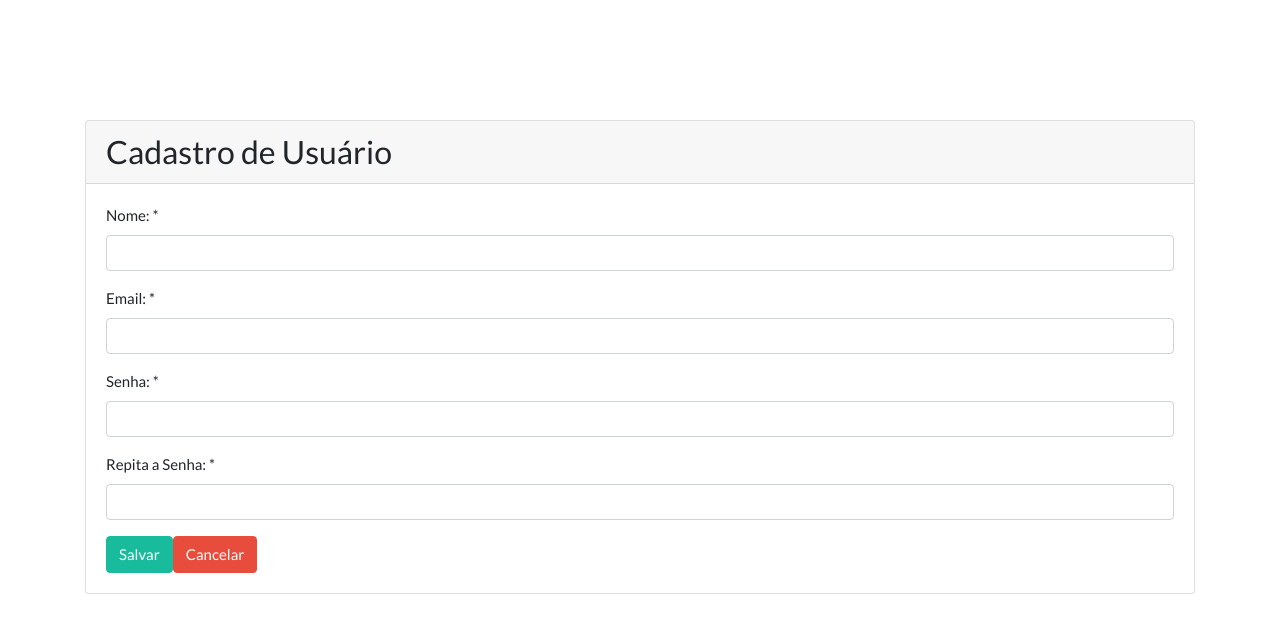
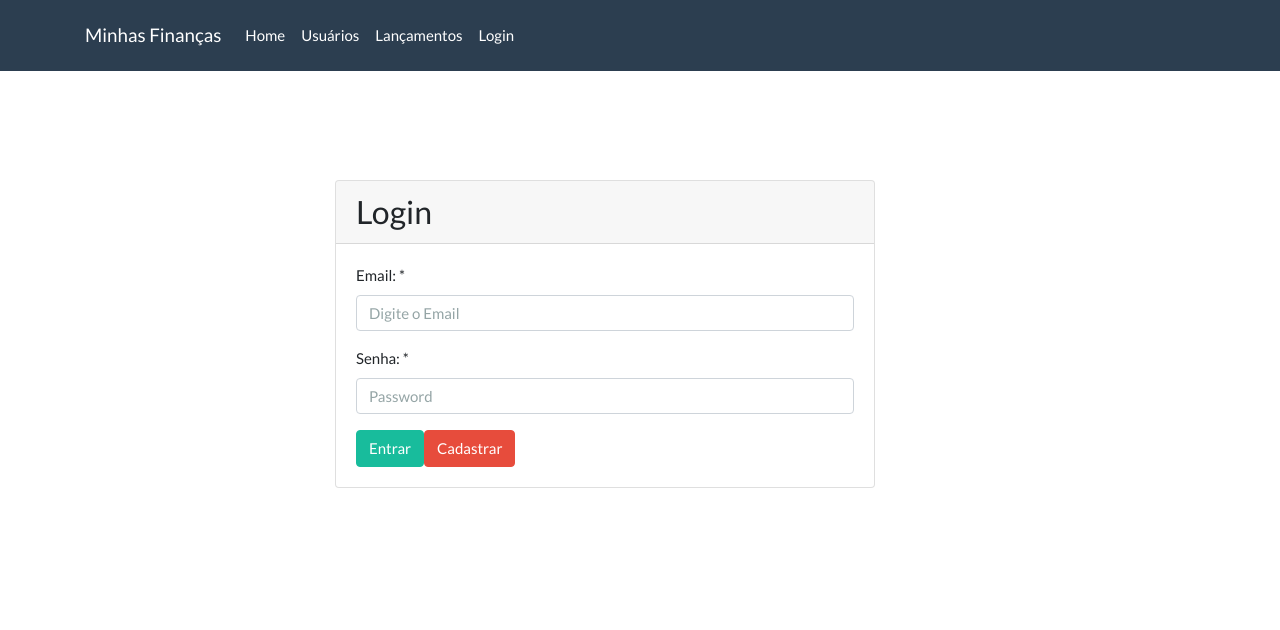
Before and after one commit to cleytonchagasbr/springboot-react, a React (Create React App) app in the folder financas-app/: page /#/login in a window 1280 px wide. Shown: the top 630 px of the page. Built offline with nearby package versions, Linux system fonts and the light colour scheme.

Commit message:
add react-router-dom

```diff
--- a/financas-app/package.json
+++ b/financas-app/package.json
@@ -9,6 +9,7 @@
     "bootswatch": "^4.5.2",
     "react": "^16.13.1",
     "react-dom": "^16.13.1",
+    "react-router-dom": "^5.2.0",
     "react-scripts": "3.4.3"
   },
   "scripts": {
--- a/financas-app/src/App.js
+++ /dev/null
@@ -1,20 +0,0 @@
-import React from 'react';
-import 'bootswatch/dist/flatly/bootstrap.css';
-import './custom.css';
-import Login from './views/login';
-import CadastroUsuario from './views/cadastroUsuario'
-
-class App extends React.Component {
-
-  render() {
-    return (
-      <div className="App">
-        <CadastroUsuario />
-      </div>
-    )
-
-  }
-
-}
-
-export default App;
--- /dev/null
+++ b/financas-app/src/components/navbar-item.js
@@ -0,0 +1,11 @@
+import React from 'react'
+
+function NavbarItem(props) {
+    return (
+        <li className="nav-item">
+            <a className="nav-link" href={props.href}>{props.label}</a>
+        </li>
+    )
+}
+
+export default NavbarItem
--- /dev/null
+++ b/financas-app/src/components/navbar.js
@@ -0,0 +1,26 @@
+import React from 'react'
+import NavbarItem from './navbar-item'
+
+function Navbar()  {
+    return (
+        <div className="navbar navbar-expand-lg fixed-top navbar-dark bg-primary">
+            <div className="container">
+        <a href="https://bootswatch.com/" className="navbar-brand">Minhas Finanças</a>
+        <button className="navbar-toggler" type="button" data-toggle="collapse" data-target="#navbarResponsive" aria-controls="navbarResponsive" aria-expanded="false" aria-label="Toggle navigation">
+          <span className="navbar-toggler-icon"></span>
+        </button>
+        <div className="collapse navbar-collapse" id="navbarResponsive">
+          <ul className="navbar-nav">
+            <NavbarItem href="#/" label="Home"/>
+            <NavbarItem href="#/cadastro-usuarios" label="Usuários"/>
+            <NavbarItem href="#/" label="Lançamentos"/>
+            <NavbarItem href="#/login" label="Login"/>
+        </ul>
+
+        </div>
+      </div>
+    </div>
+    )
+}
+
+export default Navbar
--- a/financas-app/src/index.js
+++ b/financas-app/src/index.js
@@ -1,6 +1,6 @@
 import React from 'react';
 import ReactDOM from 'react-dom';
-import App from './App';
+import App from './main/App';
 
 ReactDOM.render(
   <React.StrictMode>
--- /dev/null
+++ b/financas-app/src/main/App.js
@@ -0,0 +1,23 @@
+import React from 'react';
+import 'bootswatch/dist/flatly/bootstrap.css';
+import '../custom.css';
+import Rotas from './rotas'
+import Navbar from '../components/navbar'
+
+class App extends React.Component {
+
+  render() {
+    return (
+      <>
+        <Navbar />
+        <div className="container">
+          <Rotas />
+        </div>
+      </>
+    )
+
+  }
+
+}
+
+export default App;
--- /dev/null
+++ b/financas-app/src/main/rotas.js
@@ -0,0 +1,18 @@
+import React from 'react'
+
+import { Route, Switch, HashRouter } from 'react-router-dom'
+import Login from '../views/login'
+import CadastroUsuario from '../views/cadastroUsuario'
+
+function Rotas() {
+    return (
+        <HashRouter>
+            <Switch>
+                <Route path="/login" component={Login} />
+                <Route path="/cadastro-usuarios" component={CadastroUsuario} />
+            </Switch>
+        </HashRouter>
+    )
+}
+
+export default Rotas
--- a/financas-app/src/views/cadastroUsuario.js
+++ b/financas-app/src/views/cadastroUsuario.js
@@ -17,7 +17,6 @@ class CadastroUsuario extends React.Component {
 
     render() {
         return (
-            <div className="container">
                 <Card title="Cadastro de Usuário">
                     <div className="row">
                         <div className="col-lg-12">
@@ -57,7 +56,6 @@ class CadastroUsuario extends React.Component {
                         </div>
                     </div>
                 </Card>
-            </div>
         )
     }
 }
--- a/financas-app/src/views/login.js
+++ b/financas-app/src/views/login.js
@@ -16,7 +16,7 @@ class Login extends React.Component {
 
     render() {
         return (
-            <div className="container">
+
                 <div className="row">
                     <div className="col-md-6" style={{ position: 'relative', left: '250px' }}>
                         <div className="bs-docs-section">
@@ -49,7 +49,7 @@ class Login extends React.Component {
                         </div>
                     </div>
                 </div>
-            </div>
+
         )
     }
 }
```
Also changed, not shown: 1 other file (tests, documents, lock files or other folders).
